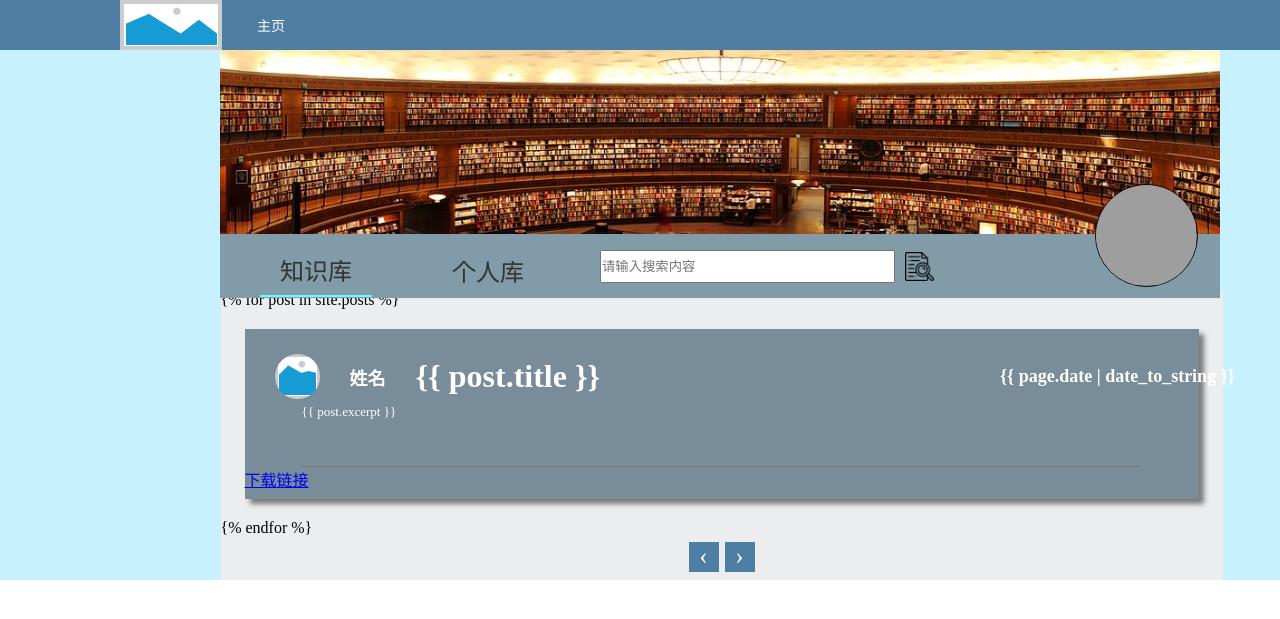
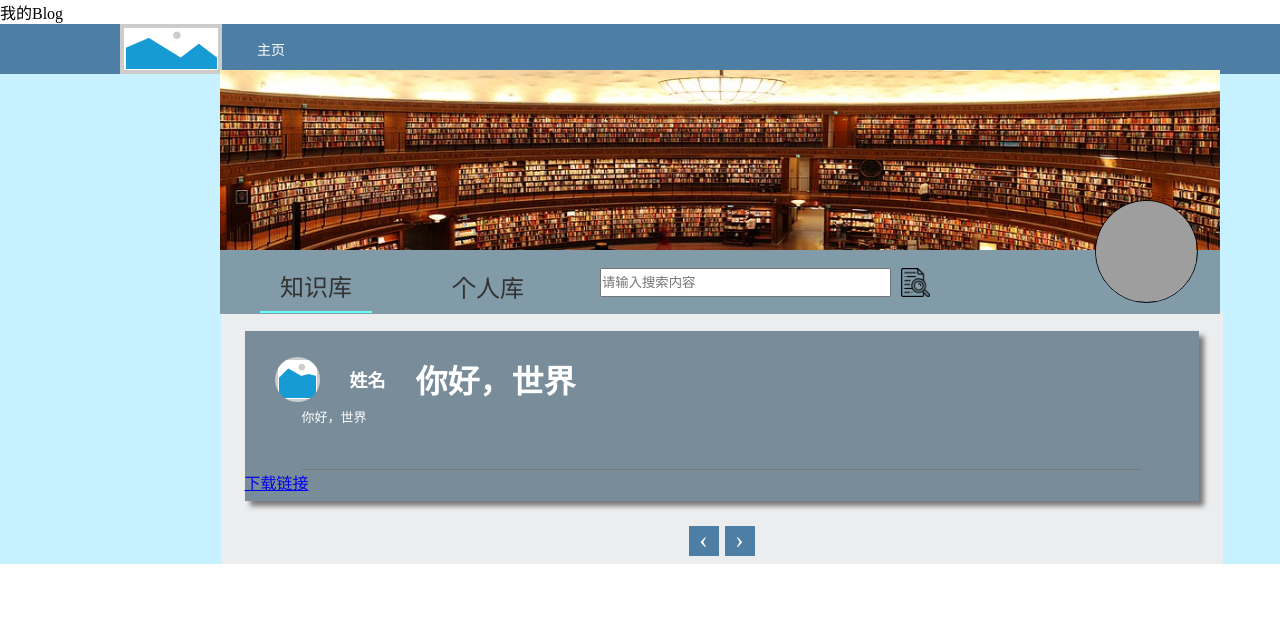
Before and after one commit to EricMCR/EricMCR.github.io, a Jekyll site: the page built from Knowledeg Base/knowledge_base.html, in a window 1280 px wide. Shown: the top 619 px of the page. Built offline with Jekyll 4.4.1, drawn with Linux system fonts in a browser that asks for light colours; nearby versions of some CDN libraries; grey boxes are pictures that could not be loaded.

Commit message:
Update knowledge_base.html

```diff
--- a/Knowledeg Base/knowledge_base.html
+++ b/Knowledeg Base/knowledge_base.html
@@ -1,3 +1,7 @@
+---
+layout: default
+title: 我的Blog
+---
 <!DOCTYPE html>
 <html lang="en">
 <head>
```
